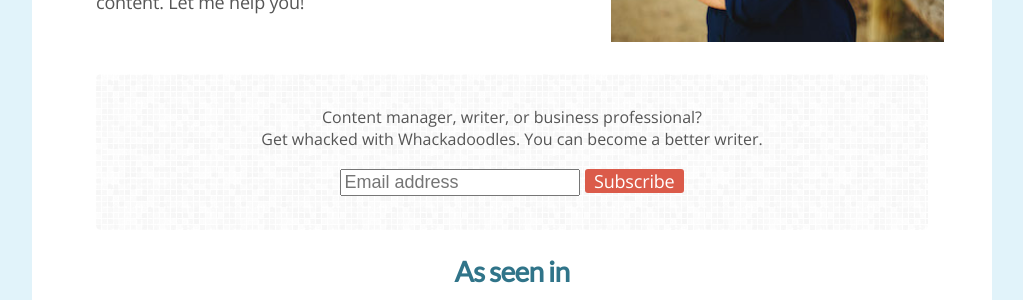
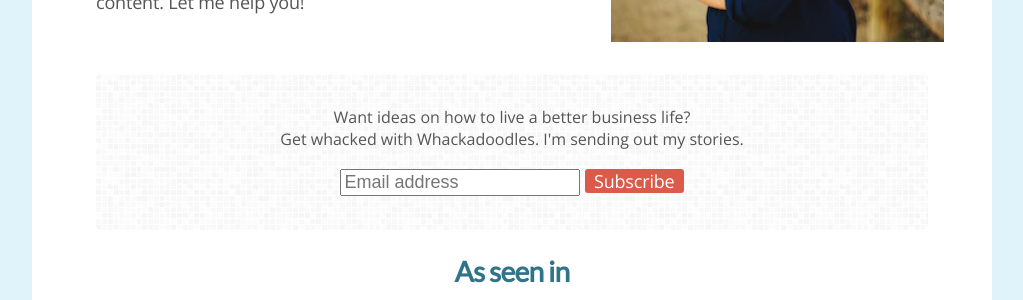
Before and after one commit to emmalepsy/emmalepsy.github.io, a Jekyll site: the page index.html, which Jekyll copies as it is, in a window 1280 px wide. Shown: the part 777-1077 px from the top of the page, without its empty margins (128-1151 px from the left). Built offline with Jekyll 4.4.1, drawn with Linux system fonts in a browser that asks for light colours; nearby versions of some CDN libraries; a style sheet for code colours, icons or effects is not loaded.

Commit message:
Update index.html

```diff
--- a/index.html
+++ b/index.html
@@ -79,8 +79,8 @@
       </div>
 
       <div class="gray-backed-frame">
-	<p class="center small">Content manager, writer, or business professional?
-	  <br>Get whacked with Whackadoodles. You can become a better writer.
+	<p class="center small">Want ideas on how to live a better business life?
+	  <br>Get whacked with Whackadoodles. I'm sending out my stories.
 	</p>
 	<form action="http://emmasiemaskocom.createsend.com/t/t/s/bjilut/" method="post" id="subForm">
 	  <p class="center">
```
